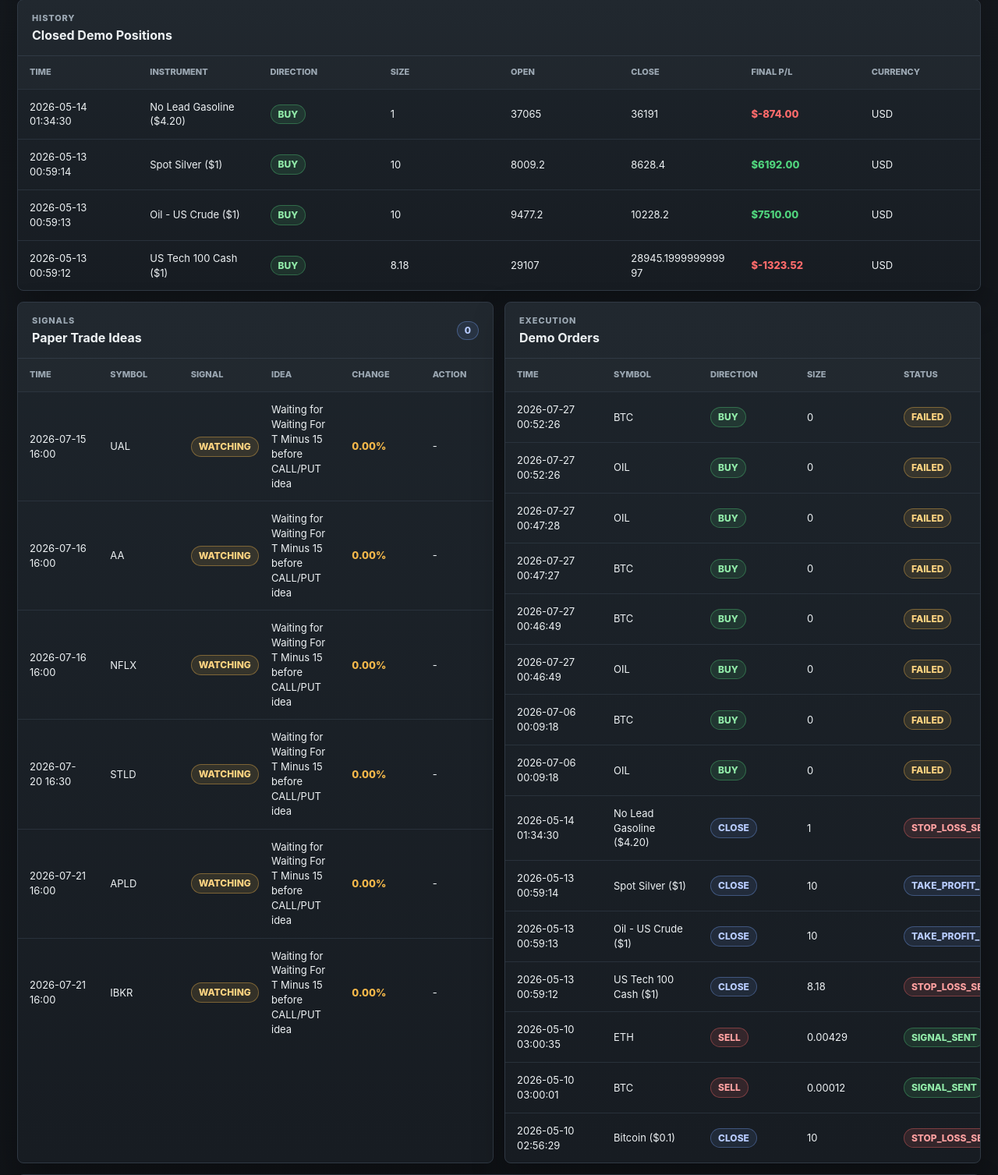
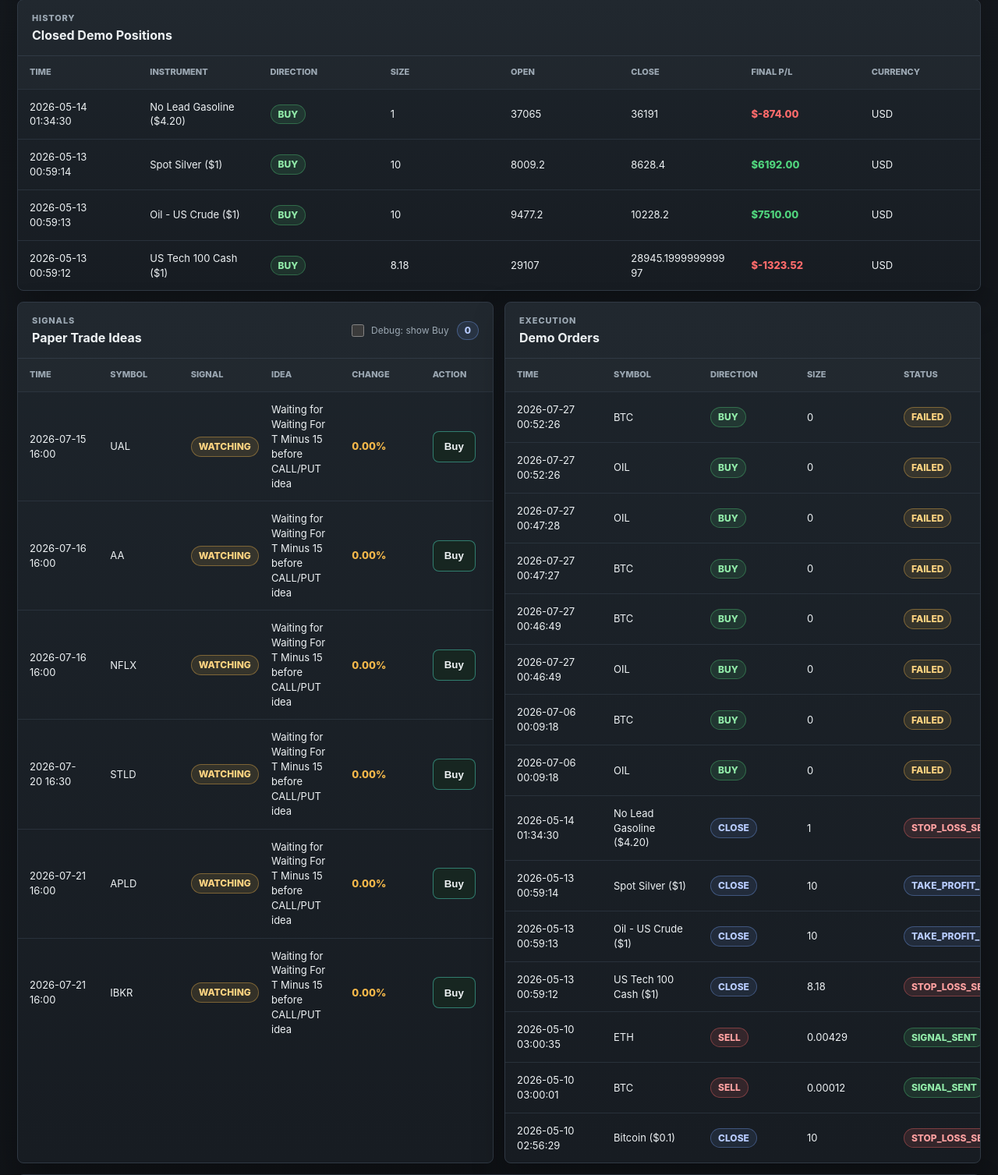
Before and after one commit to masm1/trading-bot, a Flask app: page / in a window 1280 px wide. Shown: the part 1872-3379 px from the top of the page at 78% size. Run offline with Flask 3, Linux system fonts and the light colour scheme; data comes from the database, SQL or seed files in the repository; data that the repository does not hold is empty.

Commit message:
Add debug toggle and auto-show Buy for profitable open positions

```diff
--- a/static/dashboard.js
+++ b/static/dashboard.js
@@ -115,7 +115,44 @@ function renderPaperTradeAction(value, item) {
   const symbol = text(item.symbol);
   const signal = text(item.signal).toUpperCase();
   const changePercent = number(item.change_percent);
-  const eligible = symbol && (signal === "STRONG_RALLY" || changePercent > 0);
+  // Read debug toggle (checkbox) or fallback to localStorage
+  const debugEl = document.getElementById("debugShowBuy");
+  const debugEnabled = debugEl ? debugEl.checked : localStorage.getItem("debugShowBuy") === "1";
+
+  // Persist toggle changes
+  if (debugEl && !debugEl.__debug_initialized) {
+    debugEl.checked = localStorage.getItem("debugShowBuy") === "1";
+    debugEl.addEventListener("change", () => {
+      localStorage.setItem("debugShowBuy", debugEl.checked ? "1" : "0");
+      refresh();
+    });
+    debugEl.__debug_initialized = true;
+  }
+
+  // Show Buy button when it's a strong rally or the change is non-negative.
+  // Also show when a matching open position has positive profit.
+  let eligible = false;
+  if (symbol) {
+    if (signal === "STRONG_RALLY" || changePercent >= 0) eligible = true;
+
+    // Check live open positions for profitable entries matching symbol
+    try {
+      const positions = currentData.positions || [];
+      for (const pos of positions) {
+        const instr = (pos.instrument || "").toString().toUpperCase();
+        const epic = (pos.epic || "").toString().toUpperCase();
+        const profit = number(pos.profit_loss);
+        if (profit > 0 && (instr.includes(symbol) || epic.includes(symbol) || instr.startsWith(symbol))) {
+          eligible = true;
+          break;
+        }
+      }
+    } catch (e) {
+      // ignore parsing errors
+    }
+  }
+
+  if (debugEnabled) eligible = true;
 
   if (!eligible) {
     const empty = document.createElement("span");
--- a/templates/dashboard.html
+++ b/templates/dashboard.html
@@ -213,7 +213,13 @@
             <p class="eyebrow">Signals</p>
             <h2>Paper Trade Ideas</h2>
           </div>
-          <span class="count-pill" id="paperTradeCount">{{ data.paper_trade_count }}</span>
+          <div style="display:flex;align-items:center;gap:10px;">
+            <label style="font-size:12px;color:var(--muted);display:flex;align-items:center;gap:6px;">
+              <input id="debugShowBuy" type="checkbox" style="width:16px;height:16px;" />
+              <span>Debug: show Buy</span>
+            </label>
+            <span class="count-pill" id="paperTradeCount">{{ data.paper_trade_count }}</span>
+          </div>
         </div>
         <div class="tableWrap">
           <table>
```
